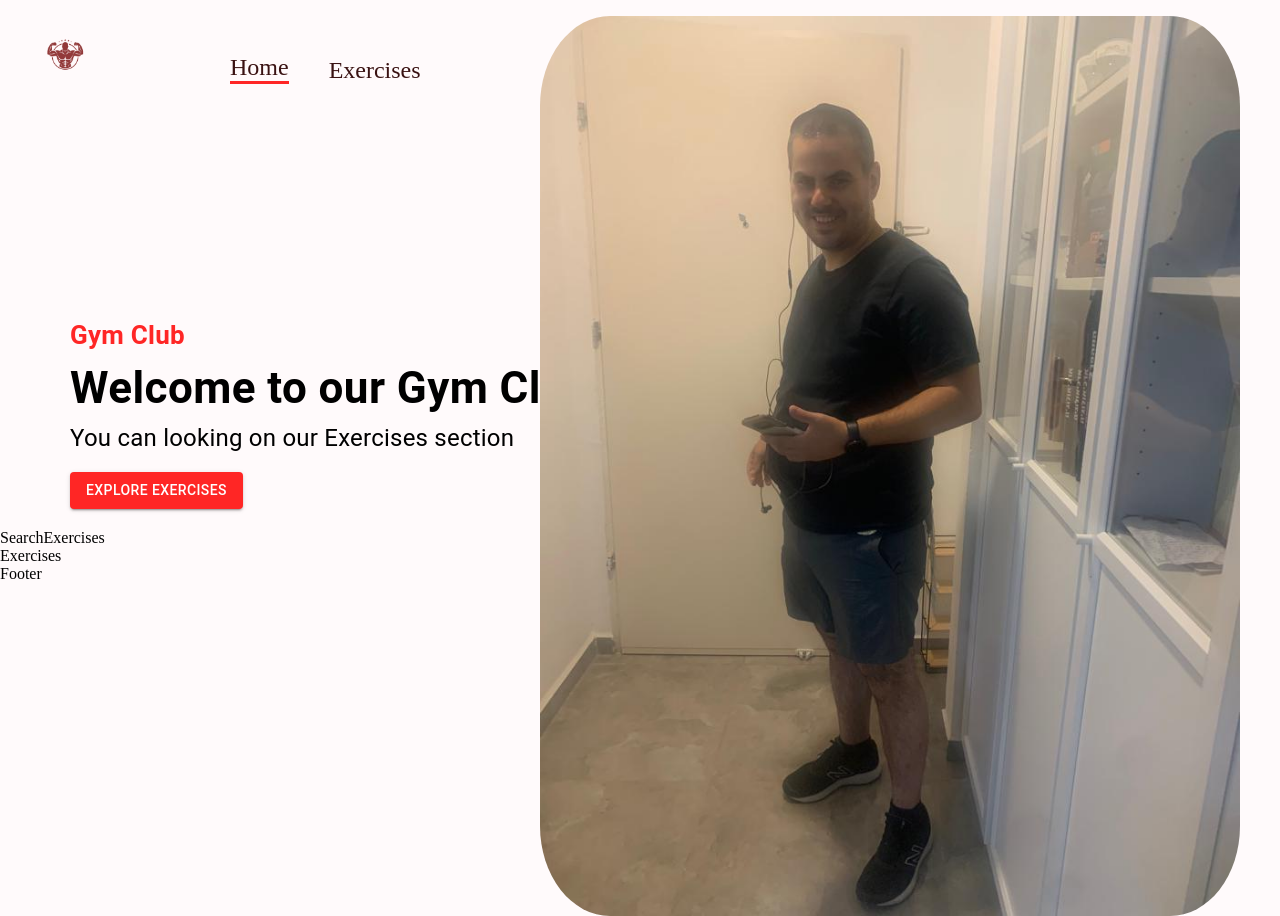
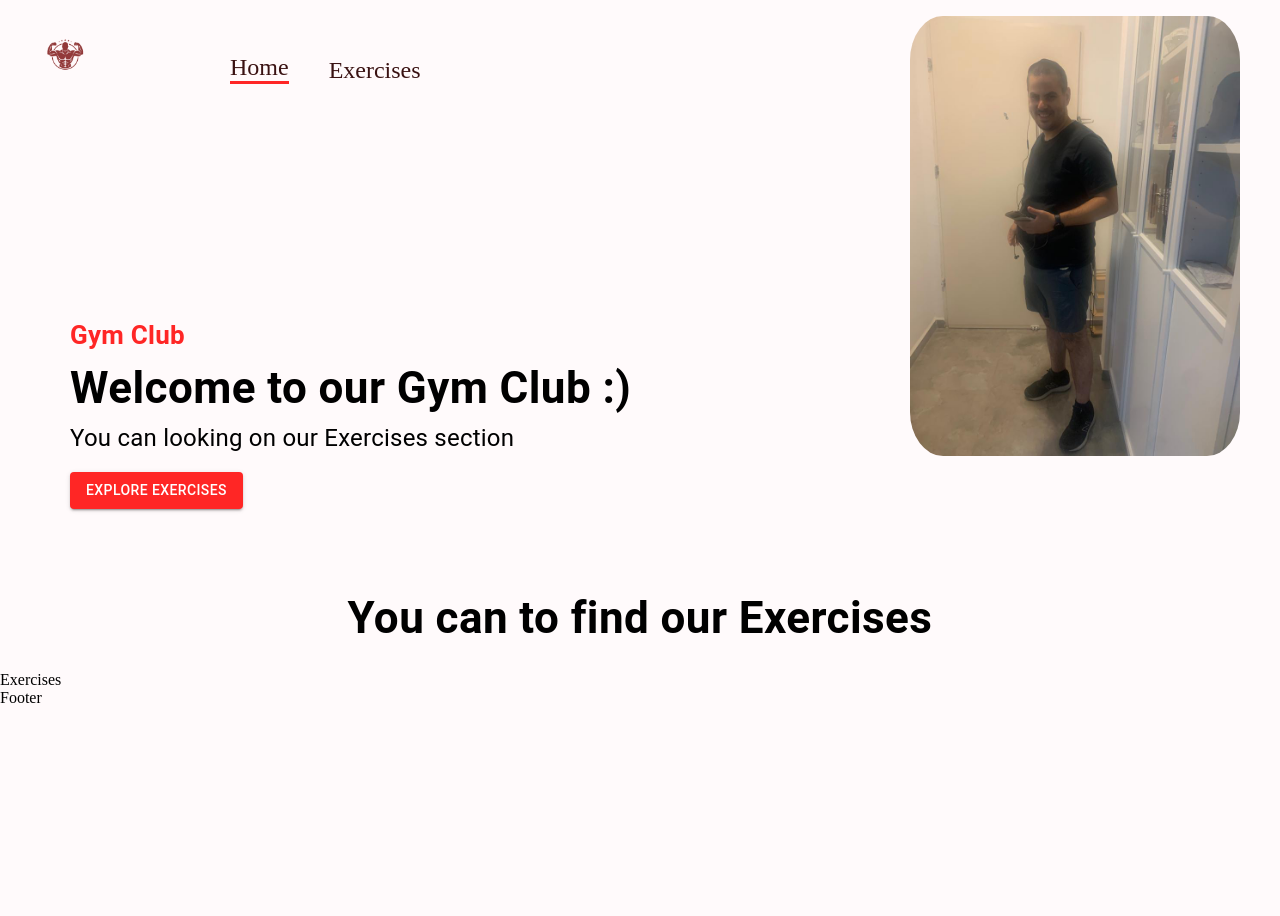
Before and after one commit to benshabbat/GYM, a React (Create React App) app: page / in a window 1280 px wide. After the commit the page ends 800 px from the top, so only its background shows below. Built offline with nearby package versions, Linux system fonts and the light colour scheme.

Commit message:
add ui to paragraph

```diff
--- a/src/app.css
+++ b/src/app.css
@@ -16,8 +16,8 @@ body {
   position: absolute;
   right: 40px;
   top: 0px;
-  width: 700px;
-  height: 900px;
+  /* width: 700px; */
+  height: 440px;
   margin-top: -280px;
   border-radius: 10%;
 
--- a/src/components/HeroBanner.jsx
+++ b/src/components/HeroBanner.jsx
@@ -17,7 +17,7 @@ const HeroBanner = () => {
       <Typography
         fontWeight={700}
         sx={{
-          fontSize: { lg: "44px", xs: "40px" },
+          fontSize: { lg: "44px", xs: "30px" },
         }}
       >
         Welcome to our Gym Club :)
--- a/src/components/SearchExercises.jsx
+++ b/src/components/SearchExercises.jsx
@@ -1,9 +1,18 @@
-import React,{useEffect,useState} from 'react'
-import { Box, Stack, TextField, Button,Typography } from "@mui/material";
+import React, { useEffect, useState } from "react";
+import { Box, Stack, TextField, Button, Typography } from "@mui/material";
 const SearchExercises = () => {
   return (
-    <div>SearchExercises</div>
-  )
-}
+    <Stack alignItems="center" mt="36px" justifyContent="center" p="20px">
+      <Typography
+        fontWeight={700}
+        sx={{
+          fontSize: { lg: "44px", xs: "30px" },
+        }}
+      >
+        You can to find our Exercises
+      </Typography>
+    </Stack>
+  );
+};
 
-export default SearchExercises
+export default SearchExercises;
```
